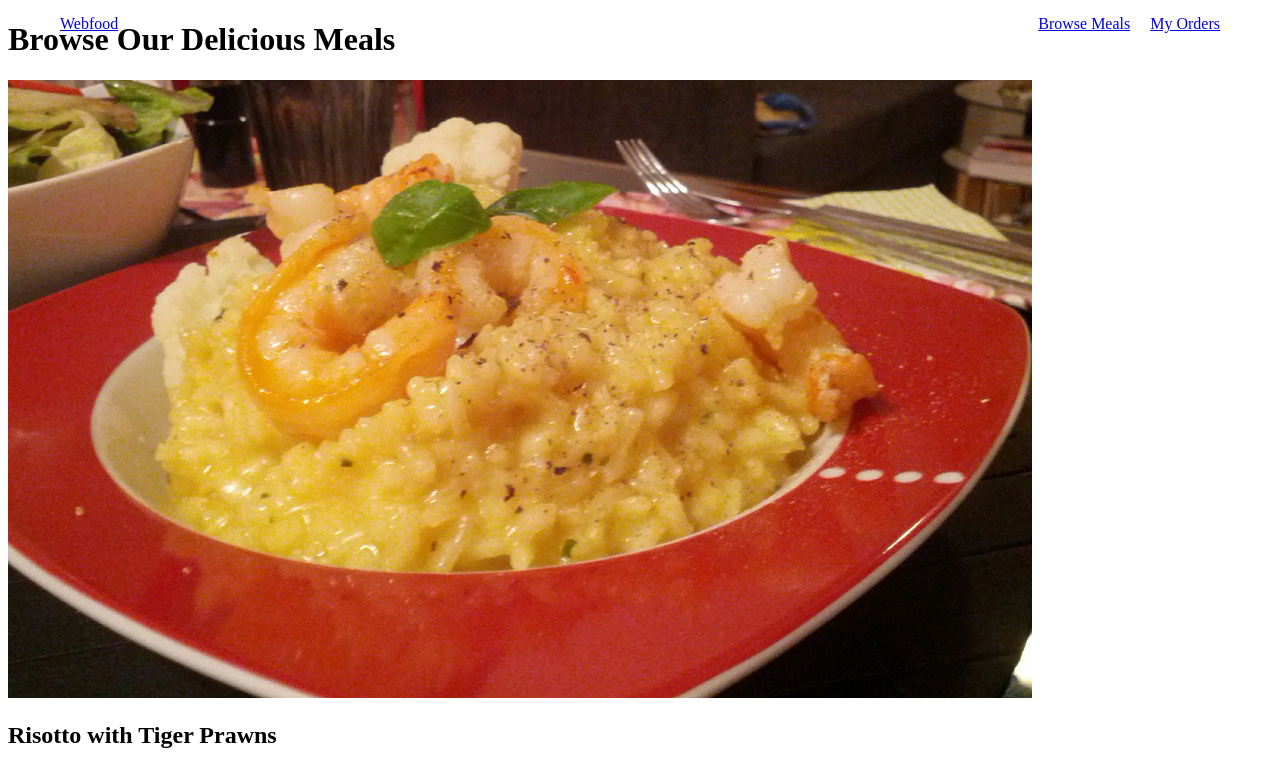
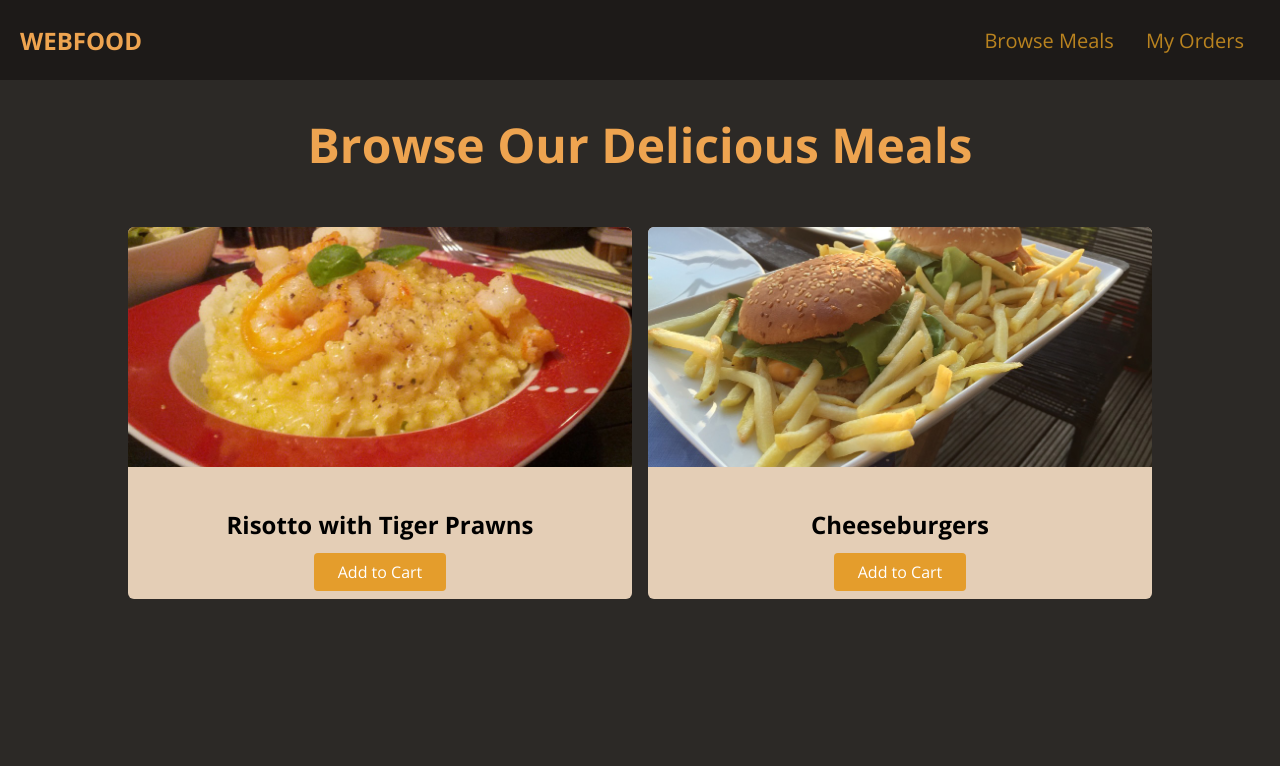
Before and after one commit to Lankhmar32/Webfood, a plain HTML site: page index.html in a window 1280 px wide. Shown: the top 766 px of the page. Drawn offline with nearby package versions, Linux system fonts and the light colour scheme.

Commit message:
add initial styling

```diff
--- a/index.html
+++ b/index.html
@@ -4,12 +4,16 @@
     <meta charset="UTF-8" />
     <meta http-equiv="X-UA-Compatible" content="IE=edge" />
     <meta name="viewport" content="width=device-width, initial-scale=1.0" />
+    <link
+      href="https://fonts.googleapis.com/css2?family=Open+Sans:wght@400;700&display=swap"
+      rel="stylesheet"
+    />
     <link rel="stylesheet" href="styles.css" />
     <title>Webfood</title>
   </head>
   <body>
-    <header>
-      <div id="main-header"><a href="index.html" id="logo">Webfood</a></div>
+    <header id="main-header">
+      <div><a href="index.html" id="logo">Webfood</a></div>
       <nav>
         <ul>
           <li><a href="#">Browse Meals</a></li>
--- a/styles.css
+++ b/styles.css
@@ -1,27 +1,97 @@
+body {
+  font-family: "Open Sans", sans-serif;
+  margin: 0;
+  background-color: rgb(44, 41, 38);
+}
+
+a {
+  text-decoration: none;
+}
+
 /* Header */
 
-ul {
+#main-header {
+  height: 80px;
+  display: flex;
+  justify-content: space-between;
+  align-items: center;
+  background-color: rgb(29, 26, 24);
+  padding: 0 20px;
+}
+
+#logo {
+  font-size: 24px;
+  font-weight: bold;
+  color: rgb(238, 164, 80);
+  text-transform: uppercase;
+}
+
+#main-header ul {
   list-style: none;
+  display: flex;
   margin: 0;
   padding: 0;
 }
 
-header {
-  width: 100%;
-  display: flex;
-  justify-content: space-between;
-  align-items: center;
-  position: absolute;
-  top: 0;
-  left: 0;
-  padding: 15px 60px;
-  box-sizing: border-box;
+#main-header li {
+  margin: 0 16px;
 }
 
-header ul {
-  display: flex;
+#main-header nav a {
+  color: rgb(185, 131, 31);
+  font-size: 20px;
 }
 
-header li {
-  margin-left: 20px;
+#main-header nav a:hover {
+  color: rgb(228, 163, 44);
 }
+
+/* Main section */
+
+main h1 {
+  text-align: center;
+  color: rgb(238, 164, 80);
+  font-size: 48px;
+}
+
+#latest-products {
+  width: 80%;
+  margin: 50px auto;
+}
+
+#latest-products ul {
+  display: grid;
+  grid-template-columns: 1fr 1fr;
+  gap: 16px;
+  margin: 0;
+  padding: 0;
+  list-style: none;
+}
+
+.food-item {
+  background-color: rgb(228, 206, 182);
+  border-radius: 6px;
+  overflow: hidden;
+}
+
+.food-item img {
+  height: 240px;
+  width: 100%;
+  object-fit: cover;
+}
+
+.food-item-content {
+  padding: 16px;
+  text-align: center;
+}
+
+.btn {
+  background-color: rgb(228, 157, 44);
+  color: white;
+  border-radius: 4px;
+  padding: 8px 24px;
+}
+
+.btn:hover {
+  background-color: rgb(221, 134, 44);
+}
```
